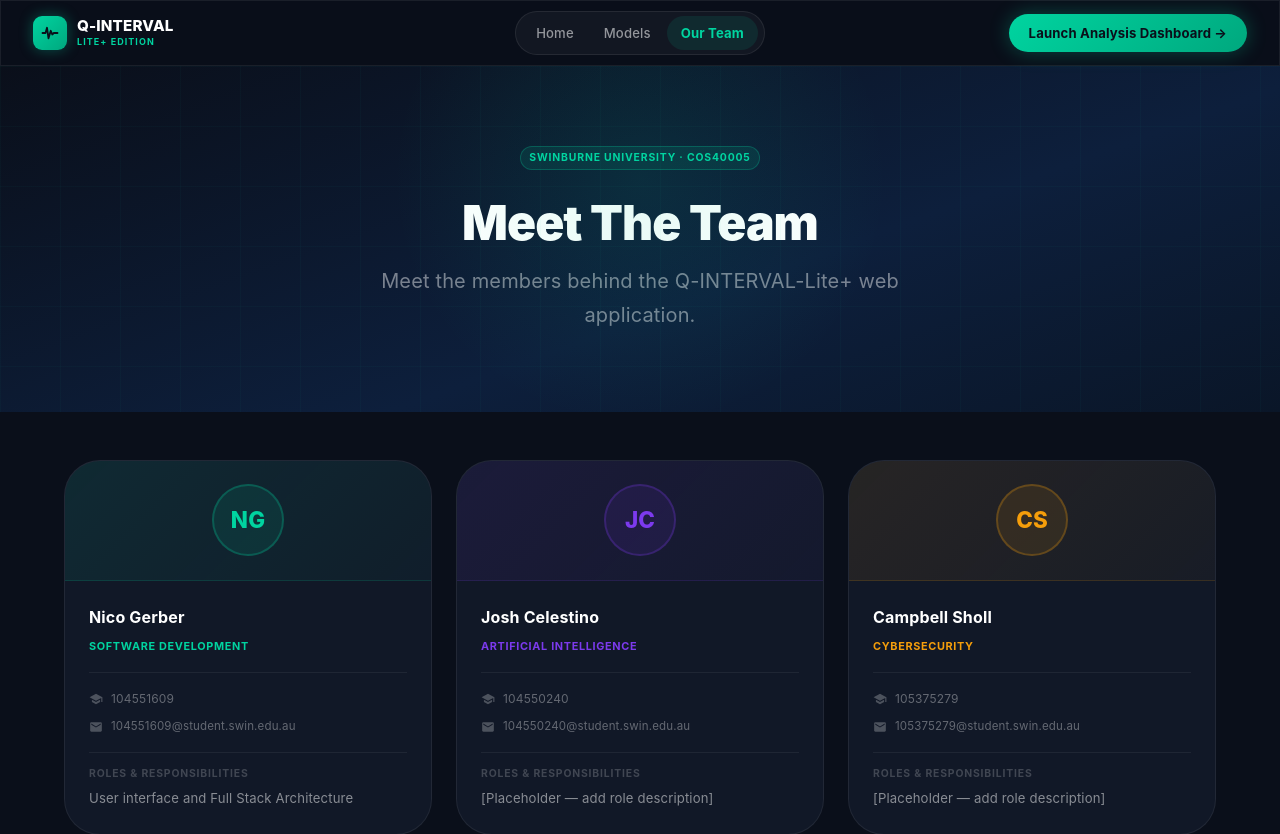
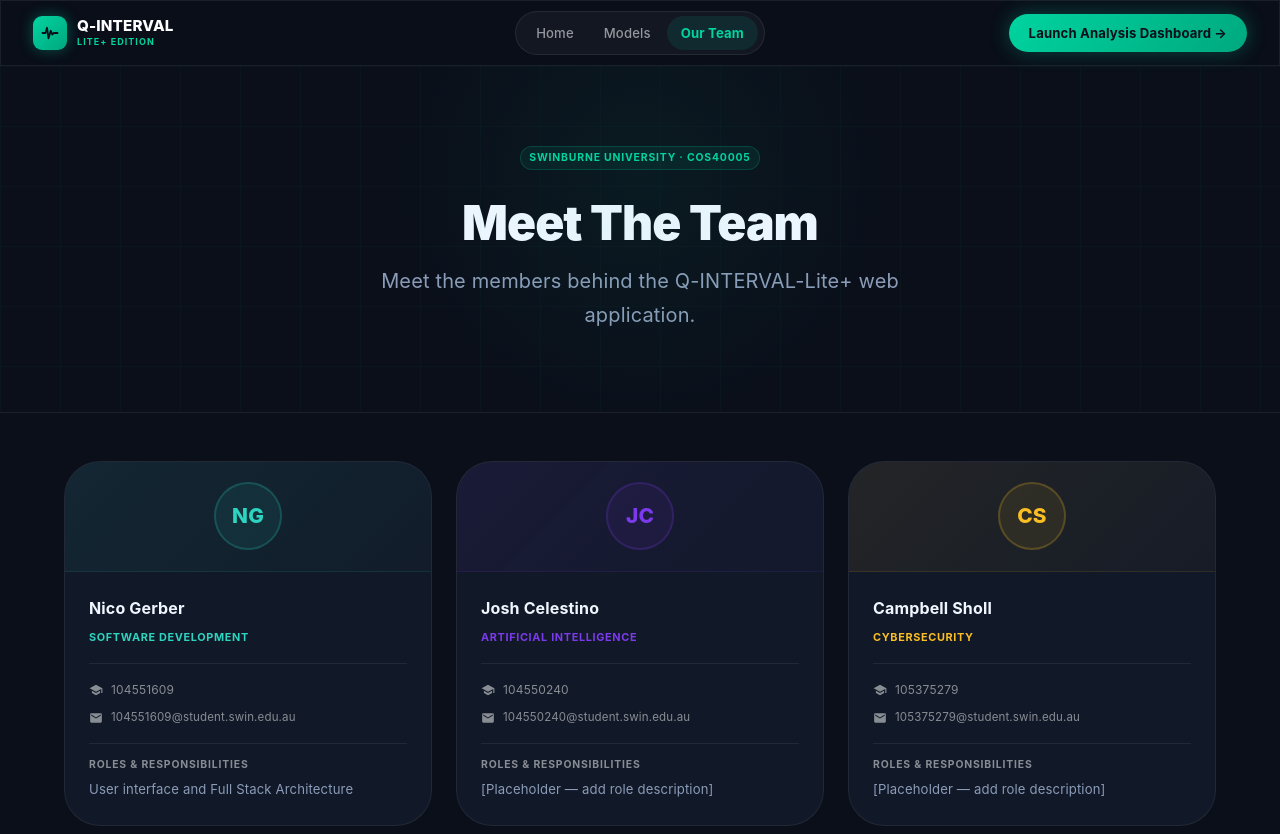
Before and after one commit to Nico-Gerber/Q-INTERVAL-Lite, a React (Create React App) app: page /OurTeam in a window 1280 px wide. Shown: the top 834 px of the page. Built offline with nearby package versions, Linux system fonts and the light colour scheme.

Commit message:
Updated UI to be consistent across all pages
Colours avoided being individually hardcoded within each file, have ensured consistency with references to App.js colours.

```diff
--- a/src/pages/ourteam.jsx
+++ b/src/pages/ourteam.jsx
@@ -1,24 +1,21 @@
 import React from 'react';
-import {
-  Container, Typography, Box, Chip, Divider,
-  Avatar,
-} from '@mui/material';
-import { Person, School, Email } from '@mui/icons-material';
+import { Container, Typography, Box, Chip, Divider, Avatar } from '@mui/material';
+import { School, Email } from '@mui/icons-material';
 
-const teamMembers = [
-  { name: 'Nico Gerber',       major: 'Software Development', studentId: '104551609', email: '104551609@student.swin.edu.au', description: 'User interface and Full Stack Architecture' },
-  { name: 'Josh Celestino',    major: 'Artificial Intelligence', studentId: '104550240', email: '104550240@student.swin.edu.au', description: '[Placeholder — add role description]' },
-  { name: 'Campbell Sholl',    major: 'Cybersecurity',           studentId: '105375279', email: '105375279@student.swin.edu.au', description: '[Placeholder — add role description]' },
-  { name: 'Vihanga Peiris',    major: 'Artificial Intelligence', studentId: '105006058', email: '105006058@student.swin.edu.au', description: '[Placeholder — add role description]' },
-  { name: 'Pasindu Pahasara',  major: 'Artificial Intelligence', studentId: '104348348', email: '104348348@student.swin.edu.au', description: '[Placeholder — add role description]' },
-  { name: 'Chee Chen Guo',     major: 'Artificial Intelligence', studentId: '104829801', email: '104829801@student.swin.edu.au', description: '[Placeholder — add role description]' },
+
+const TEAM_MEMBERS = [
+  { name: 'Nico Gerber',      major: 'Software Development',   studentId: '104551609', email: '104551609@student.swin.edu.au', description: 'User interface and Full Stack Architecture' },
+  { name: 'Josh Celestino',   major: 'Artificial Intelligence', studentId: '104550240', email: '104550240@student.swin.edu.au', description: '[Placeholder — add role description]' },
+  { name: 'Campbell Sholl',   major: 'Cybersecurity',           studentId: '105375279', email: '105375279@student.swin.edu.au', description: '[Placeholder — add role description]' },
+  { name: 'Vihanga Peiris',   major: 'Artificial Intelligence', studentId: '105006058', email: '105006058@student.swin.edu.au', description: '[Placeholder — add role description]' },
+  { name: 'Pasindu Pahasara', major: 'Artificial Intelligence', studentId: '104348348', email: '104348348@student.swin.edu.au', description: '[Placeholder — add role description]' },
+  { name: 'Chee Chen Guo',    major: 'Artificial Intelligence', studentId: '104829801', email: '104829801@student.swin.edu.au', description: '[Placeholder — add role description]' },
 ];
 
-// Derive initials from name
+
+const CARD_ACCENTS = ['#2DD4BF', '#7C3AED', '#FBBF24', '#3B82F6', '#2DD4BF', '#7C3AED'];
+
 const initials = (name) => name.split(' ').map((n) => n[0]).join('').slice(0, 2).toUpperCase();
-
-// Cycle accent colours per card
-const ACCENTS = ['#00D4A0', '#7C3AED', '#F59E0B', '#3B82F6', '#00D4A0', '#7C3AED'];
 
 const OurTeam = () => (
   <Box sx={{ backgroundColor: 'background.default', minHeight: '100%', pb: 10 }}>
@@ -28,8 +25,10 @@ const OurTeam = () => (
       sx={{
         position: 'relative',
         overflow: 'hidden',
-        background: 'linear-gradient(160deg, #0A0F1A 0%, #0D1F3C 60%, #0A1628 100%)',
-        color: 'white',
+        bgcolor: 'background.default',
+        borderBottom: '1px solid',
+        borderColor: 'divider',
+        color: 'text.primary',
         py: { xs: 6, md: 10 },
         px: 2,
         textAlign: 'center',
@@ -40,28 +39,48 @@ const OurTeam = () => (
           transform: 'translateX(-50%)',
           width: '500px', height: '500px',
           borderRadius: '50%',
-          background: 'radial-gradient(circle, rgba(0,212,160,0.1) 0%, transparent 70%)',
+          background: (theme) =>
+            `radial-gradient(circle, ${theme.palette.primary.main}0F 0%, transparent 70%)`,
           pointerEvents: 'none',
         },
       }}
     >
-      <Box sx={{ position: 'absolute', inset: 0, pointerEvents: 'none', backgroundImage: `linear-gradient(rgba(0,212,160,0.03) 1px, transparent 1px), linear-gradient(90deg, rgba(0,212,160,0.03) 1px, transparent 1px)`, backgroundSize: '60px 60px' }} />
+      <Box
+        sx={{
+          position: 'absolute', inset: 0, pointerEvents: 'none',
+          backgroundImage: (theme) => `
+            linear-gradient(${theme.palette.primary.main}07 1px, transparent 1px),
+            linear-gradient(90deg, ${theme.palette.primary.main}07 1px, transparent 1px)
+          `,
+          backgroundSize: '60px 60px',
+        }}
+      />
 
       <Chip
         label="SWINBURNE UNIVERSITY · COS40005"
         size="small"
-        sx={{ mb: 3, backgroundColor: 'rgba(0,212,160,0.1)', color: '#00D4A0', letterSpacing: '0.08em', fontSize: '0.65rem', fontWeight: 700, border: '1px solid rgba(0,212,160,0.25)', borderRadius: '999px' }}
+        sx={{
+          mb: 3,
+          bgcolor: (theme) => `${theme.palette.primary.main}14`,
+          color: 'primary.main',
+          letterSpacing: '0.08em',
+          fontSize: '0.65rem',
+          fontWeight: 700,
+          border: '1px solid',
+          borderColor: (theme) => `${theme.palette.primary.main}30`,
+          borderRadius: '999px',
+        }}
       />
-      <Typography variant="h2" sx={{ fontWeight: 900, mb: 1.5, fontSize: { xs: '2rem', md: '3rem' }, color: 'white' }}>
+      <Typography variant="h2" sx={{ fontWeight: 900, mb: 1.5, fontSize: { xs: '2rem', md: '3rem' }, color: 'text.primary' }}>
         Meet The Team
       </Typography>
-      <Typography variant="h6" sx={{ color: 'rgba(255,255,255,0.45)', fontWeight: 400, maxWidth: 520, mx: 'auto', lineHeight: 1.7 }}>
+      <Typography variant="h6" sx={{ color: 'text.secondary', fontWeight: 400, maxWidth: 520, mx: 'auto', lineHeight: 1.7 }}>
         Meet the members behind the Q-INTERVAL-Lite+ web application.
       </Typography>
     </Box>
 
-    {/* ── Cards ── */}
-    <Container maxWidth="lg" sx={{ mt: { xs: 4, md: 6 } }}>
+    {/* ── Cards grid ── */}
+    <Container maxWidth="lg" sx={{ mt: { xs: 4, md: 6 }, px: { xs: 2, md: 3 } }}>
       <Box
         sx={{
           display: 'grid',
@@ -69,44 +88,44 @@ const OurTeam = () => (
           gap: 3,
         }}
       >
-        {teamMembers.map((member, index) => {
-          const accent = ACCENTS[index % ACCENTS.length];
+        {TEAM_MEMBERS.map((member, index) => {
+          const accent = CARD_ACCENTS[index % CARD_ACCENTS.length];
           return (
             <Box
               key={index}
               sx={{
                 borderRadius: 3,
                 overflow: 'hidden',
-                backgroundColor: '#111827',
-                border: '1px solid rgba(255,255,255,0.07)',
+                backgroundColor: 'background.paper',
+                border: '1px solid',
+                borderColor: 'divider',
                 transition: 'all 0.25s ease',
                 '&:hover': {
                   transform: 'translateY(-4px)',
                   borderColor: `${accent}40`,
-                  boxShadow: `0 12px 40px rgba(0,0,0,0.4), 0 0 0 1px ${accent}20`,
+                  boxShadow: `0 12px 40px rgba(0,0,0,0.35), 0 0 0 1px ${accent}20`,
                 },
               }}
             >
               {/* Avatar banner */}
               <Box
                 sx={{
-                  height: 120,
-                  background: `linear-gradient(135deg, ${accent}18, ${accent}08)`,
-                  borderBottom: `1px solid ${accent}20`,
+                  height: 110,
+                  background: `linear-gradient(135deg, ${accent}14, ${accent}06)`,
+                  borderBottom: `1px solid ${accent}18`,
                   display: 'flex',
                   alignItems: 'center',
                   justifyContent: 'center',
-                  position: 'relative',
                 }}
               >
                 <Avatar
                   sx={{
-                    width: 72,
-                    height: 72,
-                    backgroundColor: `${accent}18`,
-                    border: `2px solid ${accent}40`,
+                    width: 68,
+                    height: 68,
+                    backgroundColor: `${accent}14`,
+                    border: `2px solid ${accent}35`,
                     color: accent,
-                    fontSize: '1.4rem',
+                    fontSize: '1.3rem',
                     fontWeight: 800,
                   }}
                 >
@@ -116,35 +135,35 @@ const OurTeam = () => (
 
               {/* Content */}
               <Box sx={{ p: 3 }}>
-                <Typography variant="h6" sx={{ fontWeight: 700, color: 'white', mb: 0.25, fontSize: '1rem' }}>
+                <Typography variant="h6" sx={{ fontWeight: 700, color: 'text.primary', mb: 0.25, fontSize: '1rem' }}>
                   {member.name}
                 </Typography>
                 <Typography variant="caption" sx={{ color: accent, fontWeight: 700, letterSpacing: '0.06em', textTransform: 'uppercase', fontSize: '0.68rem' }}>
                   {member.major}
                 </Typography>
 
-                <Divider sx={{ my: 2, borderColor: 'rgba(255,255,255,0.06)' }} />
+                <Divider sx={{ my: 2 }} />
 
                 <Box sx={{ display: 'flex', flexDirection: 'column', gap: 1, mb: 2 }}>
                   <Box sx={{ display: 'flex', alignItems: 'center', gap: 1 }}>
-                    <School sx={{ fontSize: 14, color: 'rgba(255,255,255,0.25)', flexShrink: 0 }} />
-                    <Typography variant="caption" sx={{ color: 'rgba(255,255,255,0.35)', fontSize: '0.75rem' }}>
+                    <School sx={{ fontSize: 14, color: 'text.disabled', flexShrink: 0 }} />
+                    <Typography variant="caption" sx={{ color: 'text.disabled', fontSize: '0.75rem' }}>
                       {member.studentId}
                     </Typography>
                   </Box>
                   <Box sx={{ display: 'flex', alignItems: 'center', gap: 1 }}>
-                    <Email sx={{ fontSize: 14, color: 'rgba(255,255,255,0.25)', flexShrink: 0 }} />
-                    <Typography variant="caption" sx={{ color: 'rgba(255,255,255,0.35)', fontSize: '0.72rem', wordBreak: 'break-all' }}>
+                    <Email sx={{ fontSize: 14, color: 'text.disabled', flexShrink: 0 }} />
+                    <Typography variant="caption" sx={{ color: 'text.disabled', fontSize: '0.72rem', wordBreak: 'break-all' }}>
                       {member.email}
                     </Typography>
                   </Box>
                 </Box>
 
-                <Box sx={{ pt: 1.5, borderTop: '1px solid rgba(255,255,255,0.06)' }}>
-                  <Typography variant="caption" sx={{ color: 'rgba(255,255,255,0.2)', textTransform: 'uppercase', letterSpacing: '0.08em', fontSize: '0.65rem', fontWeight: 700, display: 'block', mb: 0.75 }}>
+                <Box sx={{ pt: 1.5, borderTop: '1px solid', borderColor: 'divider' }}>
+                  <Typography variant="caption" sx={{ color: 'text.disabled', textTransform: 'uppercase', letterSpacing: '0.08em', fontSize: '0.65rem', fontWeight: 700, display: 'block', mb: 0.75 }}>
                     Roles &amp; Responsibilities
                   </Typography>
-                  <Typography variant="body2" sx={{ color: 'rgba(255,255,255,0.5)', lineHeight: 1.65, fontSize: '0.82rem' }}>
+                  <Typography variant="body2" sx={{ color: 'text.secondary', lineHeight: 1.65, fontSize: '0.82rem' }}>
                     {member.description}
                   </Typography>
                 </Box>
```
Also changed, not shown: src/pages/analysis.jsx (+95 -198 lines), src/pages/models.jsx (+66 -22 lines).
